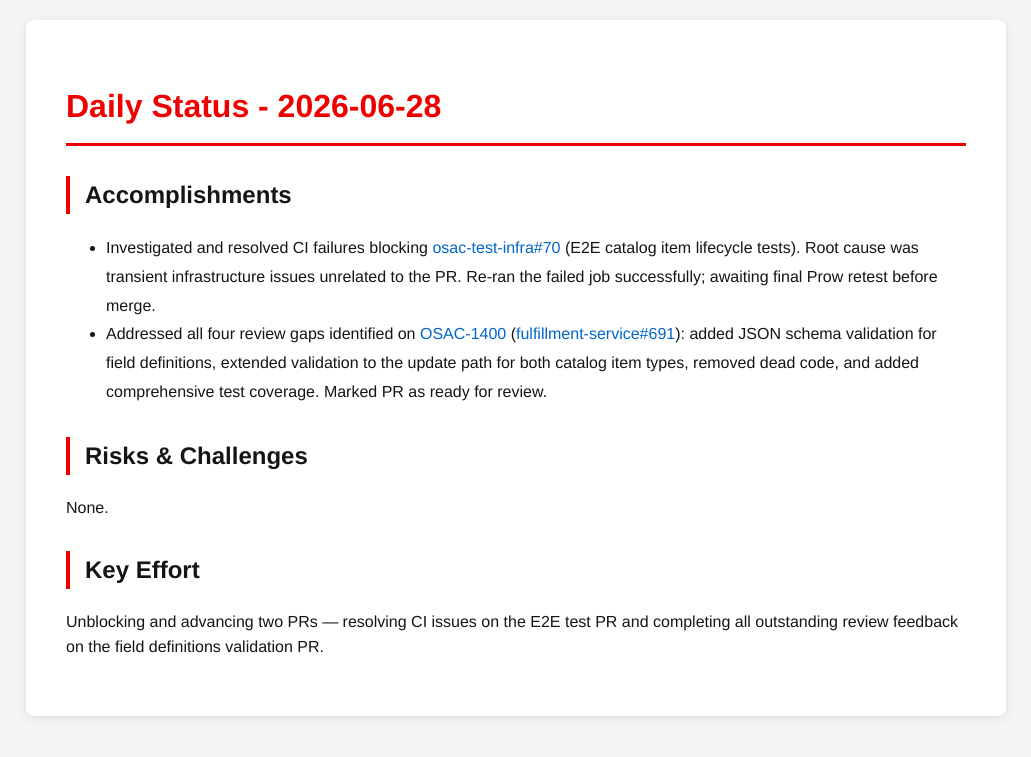
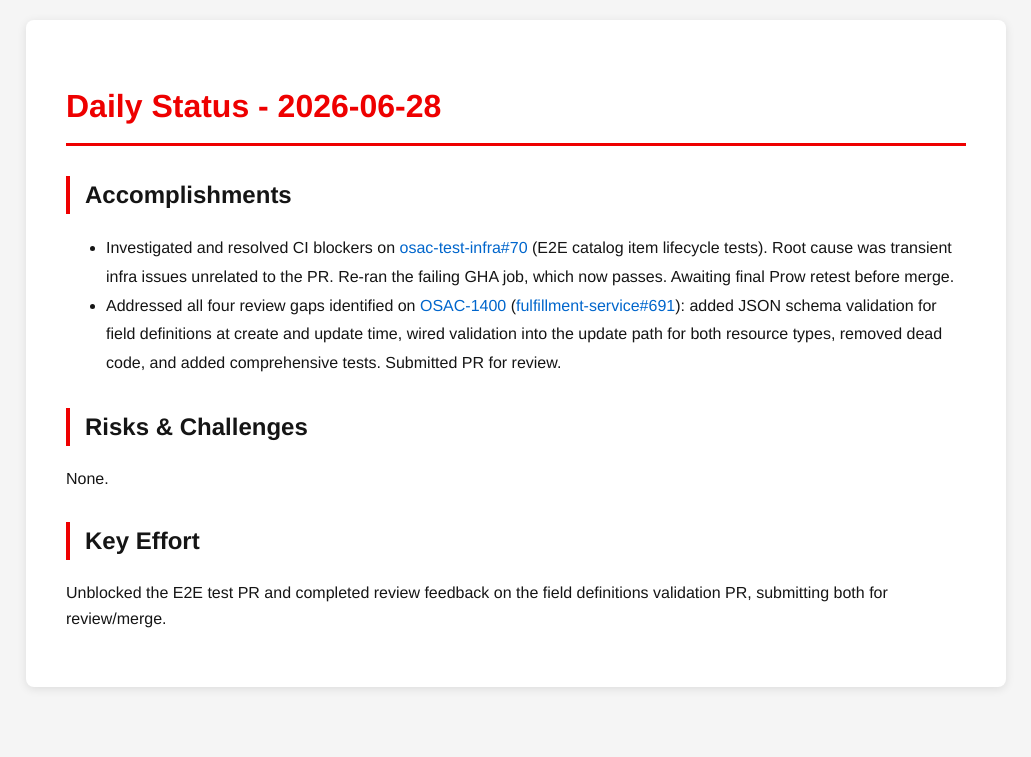
Before and after one commit to tzvatot/daily-status, a Jekyll site: the page built from 2026-06-28.md, in a window 1280 px wide. Shown: the top 757 px of the page, without its empty margins (124-1155 px from the left). Built offline with Jekyll 4.4.1, drawn with Linux system fonts in a browser that asks for light colours.

Commit message:
Daily status update - 2026-06-28

```diff
--- a/2026-06-28.md
+++ b/2026-06-28.md
@@ -7,11 +7,11 @@ date: 2026-06-28
 # Daily Status - 2026-06-28
 
 ## Accomplishments
-- Investigated and resolved CI failures blocking [osac-test-infra#70](https://github.com/osac-project/osac-test-infra/pull/70) (E2E catalog item lifecycle tests). Root cause was transient infrastructure issues unrelated to the PR. Re-ran the failed job successfully; awaiting final Prow retest before merge.
-- Addressed all four review gaps identified on [OSAC-1400](https://redhat.atlassian.net/browse/OSAC-1400) ([fulfillment-service#691](https://github.com/osac-project/fulfillment-service/pull/691)): added JSON schema validation for field definitions, extended validation to the update path for both catalog item types, removed dead code, and added comprehensive test coverage. Marked PR as ready for review.
+- Investigated and resolved CI blockers on [osac-test-infra#70](https://github.com/osac-project/osac-test-infra/pull/70) (E2E catalog item lifecycle tests). Root cause was transient infra issues unrelated to the PR. Re-ran the failing GHA job, which now passes. Awaiting final Prow retest before merge.
+- Addressed all four review gaps identified on [OSAC-1400](https://redhat.atlassian.net/browse/OSAC-1400) ([fulfillment-service#691](https://github.com/osac-project/fulfillment-service/pull/691)): added JSON schema validation for field definitions at create and update time, wired validation into the update path for both resource types, removed dead code, and added comprehensive tests. Submitted PR for review.
 
 ## Risks & Challenges
 None.
 
 ## Key Effort
-Unblocking and advancing two PRs — resolving CI issues on the E2E test PR and completing all outstanding review feedback on the field definitions validation PR.
+Unblocked the E2E test PR and completed review feedback on the field definitions validation PR, submitting both for review/merge.
```
